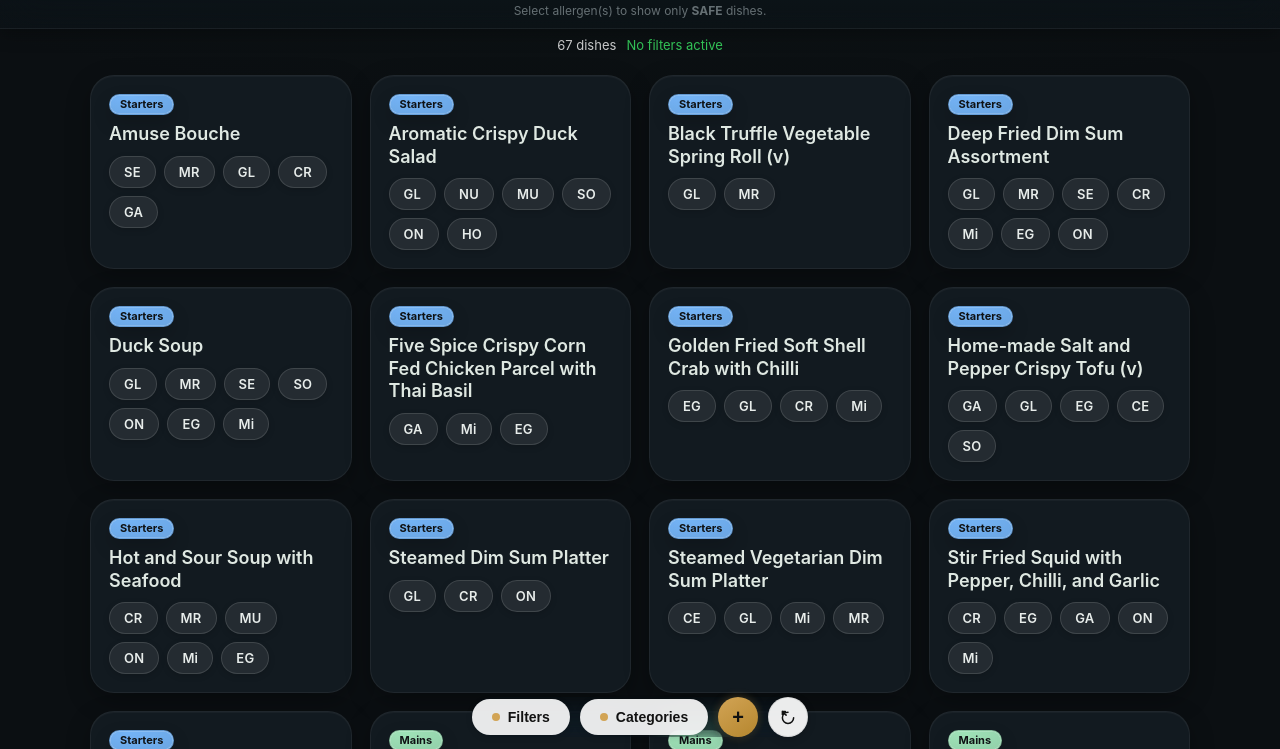
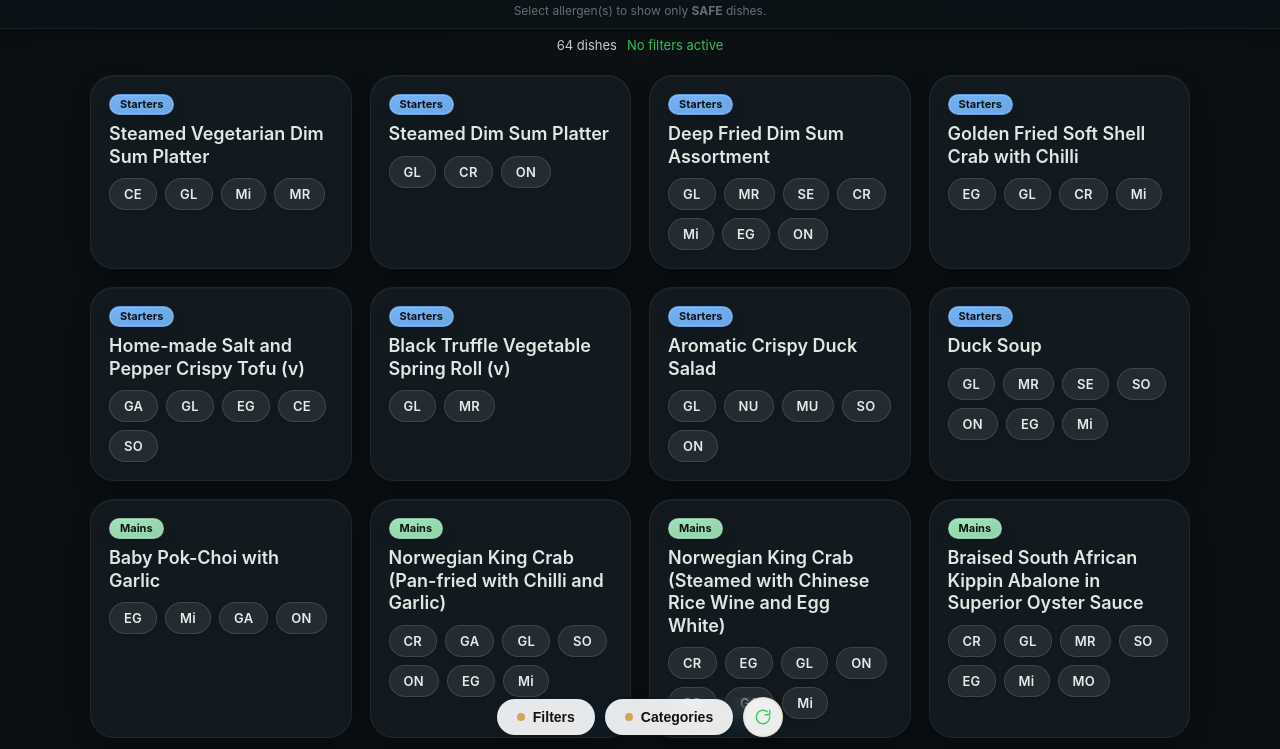
Before and after one commit to Shangshirestaurant/ShangShiAllergenSelector, a plain HTML site: page menu.html in a window 1280 px wide. Shown: the part 51-800 px from the top of the page. Drawn offline with Linux system fonts and the light colour scheme.

Commit message:
Add files via upload

```diff
--- a/app.js
+++ b/app.js
@@ -136,14 +136,7 @@ function inCategory(item){ return !selectedCategory || item.category === selecte
 
 function renderGrid(){
   els.grid.innerHTML = '';
-  const orderIndex = (c) => {
-    const i = CATEGORY_ORDER.indexOf(c || '');
-    return i === -1 ? 999 : i;
-  };
-  // Filter first, then sort by category order, then by name
-  const items = data
-    .filter(d => isSafe(d) && inCategory(d))
-    .sort((a,b) => orderIndex(a.category) - orderIndex(b.category) || String(a.name).localeCompare(String(b.name)));
+  const items = data.filter(d => isSafe(d) && inCategory(d));
   items.forEach(d => els.grid.appendChild(card(d)));
   els.result.textContent = `${items.length} dishes`;
 }
--- a/menu.html
+++ b/menu.html
@@ -62,13 +62,12 @@
         <span class="dot"></span> Categories
       </button>
 
-      <button class="add-btn" id="addDishBtn" aria-label="Add dish">+</button>
-
     <button class="reset-btn" id="resetBtn" aria-label="Reset filters">
-      <svg viewBox="0 0 24 24" aria-hidden="true">
-        <path d="M4.5 8.5v-4m0 0h4m-4 0l5 5m10 3.5a7.5 7.5 0 1 1-7.5-7.5" />
-      </svg>
-    </button>
+  <svg viewBox="0 0 24 24" fill="none" aria-hidden="true">
+    <path d="M21 12a9 9 0 1 1-3.2-6.86" stroke="currentColor" stroke-width="1.8" stroke-linecap="round" stroke-linejoin="round"/>
+    <polyline points="21 3 21 9 15 9" stroke="currentColor" stroke-width="1.8" stroke-linecap="round" stroke-linejoin="round"/>
+  </svg>
+</button>
 
     </div>
     </div>
--- a/menu.json
+++ b/menu.json
@@ -33,19 +33,6 @@
     ],
     "description": "",
     "category": "Starters"
-  },
-  {
-    "name": "Honey Glazed Iberico Char Siu",
-    "allergens": [
-      "GL",
-      "SO",
-      "SE",
-      "GA",
-      "HO",
-      "NU"
-    ],
-    "description": "",
-    "category": "Mains"
   },
   {
     "name": "Golden Fried Soft Shell Crab with Chilli",
@@ -86,8 +73,7 @@
       "NU",
       "MU",
       "SO",
-      "ON",
-      "HO"
+      "ON"
     ],
     "description": "",
     "category": "Starters"
@@ -232,9 +218,7 @@
       "SO",
       "MR",
       "GA",
-      "CR",
-      "HO",
-      "SE"
+      "CR"
     ],
     "description": "",
     "category": "Mains"
@@ -286,8 +270,7 @@
       "GA",
       "Mi",
       "EG",
-      "MO",
-      "SE"
+      "MO"
     ],
     "description": "",
     "category": "Mains"
@@ -457,47 +440,19 @@
       "GL",
       "GA",
       "SO",
-      "CR",
-      "HO",
-      "SE"
+      "CR"
     ],
-    "description": "Truffle Sauce (Check Allergens)",
+    "description": "",
     "category": "Mains"
   },
   {
     "name": "Chilli Oil",
     "allergens": [
       "CR",
-      "GL",
-      "GA",
-      "ON",
-      "SO"
+      "GL"
     ],
     "description": "",
-    "category": "Sauces"
-  },
-  {
-    "name": "Truffle Sauce",
-    "allergens": [
-      "GL",
-      "GA",
-      "ON",
-      "CR",
-      "HO",
-      "SO",
-      "SE"
-    ],
-    "description": "Slow Cooked Wagyu, Roasted Duck",
-    "category": "Sauces"
-  },
-  {
-    "name": "Chilli Sauce",
-    "allergens": [
-      "GA",
-      "ON"
-    ],
-    "description": "",
-    "category": "Sauces"
+    "category": "Starters"
   },
   {
     "name": "Stir Fried Squid with Pepper, Chilli, and Garlic",
--- a/styles.css
+++ b/styles.css
@@ -547,17 +547,29 @@ html { scroll-behavior: smooth; }
 .reset-btn{
   width: 40px; height: 40px; border-radius: 999px;
   background: rgba(255,255,255,0.92);
-  color: #111;
-  border: 1px solid rgba(0,0,0,0.08);
+  color: var(--accent);
+  border: 1px solid rgba(210,164,85,0.25);
   display:inline-flex; align-items:center; justify-content:center;
   box-shadow: 0 2px 8px rgba(0,0,0,0.18);
   transition: transform .2s ease, box-shadow .2s ease, background .2s ease;
   -webkit-tap-highlight-color: transparent;
 }
-.reset-btn:hover{ transform: translateY(-1px); box-shadow: 0 6px 14px rgba(0,0,0,0.25); }
+.reset-btn:hover{
+  transform: translateY(-1px);
+  /* soft golden halo */
+  box-shadow: 0 8px 20px rgba(0,0,0,0.25), 0 0 10px 2px rgba(210,164,85,0.45);
+}
 .reset-btn:active{ transform: translateY(0) scale(.98); }
-.reset-btn svg{ width:18px; height:18px; stroke: currentColor; fill:none; stroke-width: 2; stroke-linecap: round; stroke-linejoin: round; transition: transform .4s cubic-bezier(.22,1,.36,1); }
-.reset-btn.spin svg{ transform: rotate(90deg); }
+.reset-btn svg{
+  width:18px; height:18px;
+  stroke: currentColor; fill: none;
+  stroke-linecap: round; stroke-linejoin: round;
+  transition: transform .6s cubic-bezier(.22,1,.36,1);
+}
+/* spin on hover */
+.reset-btn:hover svg{ transform: rotate(220deg); }
+/* legacy spin class compatibility */
+.reset-btn.spin svg{ transform: rotate(220deg); }
 
 /* === Category chip subtle tints === */
 .chip.category{ font-weight:600; }
```
